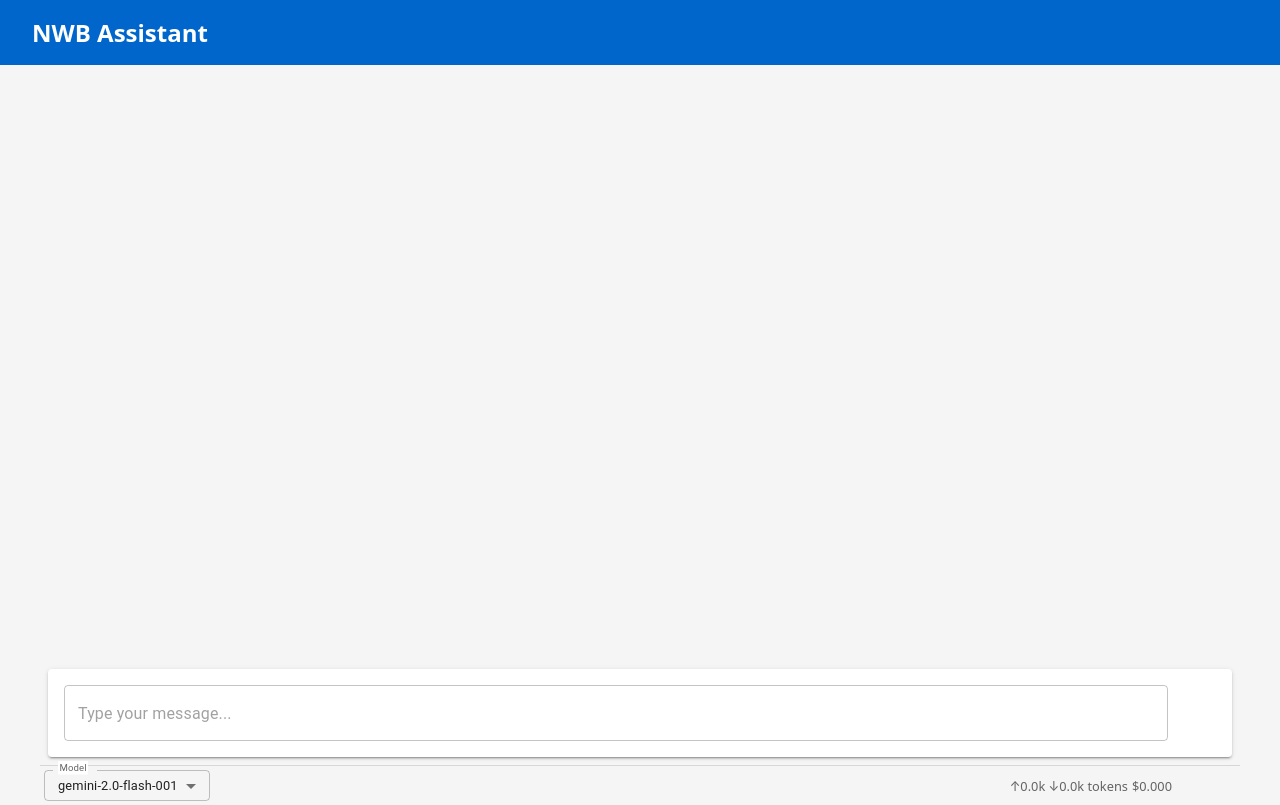
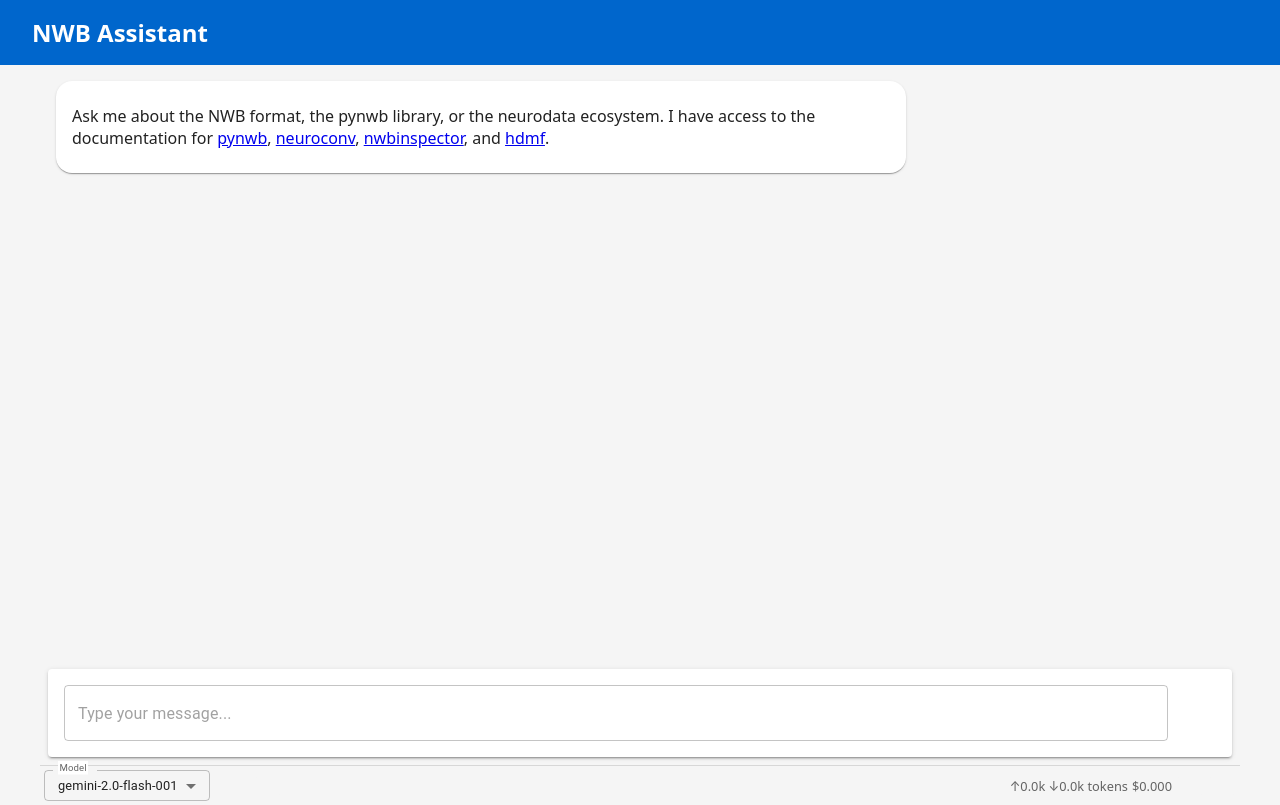
Before and after one commit to magland/nwb-assistant, a React (Vite) app: page /nwb-assistant/chat in a window 1280 px wide. Built offline with nearby package versions, Linux system fonts and the light colour scheme; some icons are missing.

Commit message:
assistant message

```diff
--- a/src/chat/ChatInterface.tsx
+++ b/src/chat/ChatInterface.tsx
@@ -1,6 +1,6 @@
 /* eslint-disable @typescript-eslint/no-explicit-any */
 import { Box, CircularProgress, Stack } from "@mui/material";
-import { FunctionComponent, useEffect, useRef, useState } from "react";
+import { FunctionComponent, useEffect, useMemo, useRef, useState } from "react";
 import OpenRouterKeyDialog from "./OpenRouterKeyDialog";
 import { ORMessage, ORToolCall } from "./openRouterTypes";
 import MessageInput from "./MessageInput";
@@ -12,10 +12,7 @@ import { getAllTools } from "./allTools";
 
 const MAX_CHAT_COST = 0.25;
 
-const cheapModels = [
-  "google/gemini-2.0-flash-001",
-  "openai/gpt-4o-mini"
-]
+const cheapModels = ["google/gemini-2.0-flash-001", "openai/gpt-4o-mini"];
 
 type ChatInterfaceProps = {
   width: number;
@@ -26,8 +23,8 @@ const ChatInterface: FunctionComponent<ChatInterfaceProps> = ({
   width,
   height,
 }) => {
-  const [selectedModel, setSelectedModel] = useState(() =>
-    localStorage.getItem("selectedModel") || "google/gemini-2.0-flash-001"
+  const [selectedModel, setSelectedModel] = useState(
+    () => localStorage.getItem("selectedModel") || "google/gemini-2.0-flash-001"
   );
 
   // Save model choice to localStorage whenever it changes
@@ -69,7 +66,7 @@ const ChatInterface: FunctionComponent<ChatInterfaceProps> = ({
           askPermissionToRunTool: async (toolCall: ORToolCall) => {
             const allTools = await getAllTools();
             const tool = allTools.find(
-              (t) => t.toolFunction.name === toolCall.function.name,
+              (t) => t.toolFunction.name === toolCall.function.name
             );
             if (!tool) {
               throw new Error(`Tool not found: ${toolCall.function.name}`);
@@ -88,7 +85,7 @@ const ChatInterface: FunctionComponent<ChatInterfaceProps> = ({
                 if (toolCall2 === toolCall) {
                   setToolCallForPermission(undefined);
                   approvedToolCalls.current = approvedToolCalls.current.filter(
-                    (x) => x.toolCall !== toolCallForPermission,
+                    (x) => x.toolCall !== toolCallForPermission
                   );
                   return approved;
                 }
@@ -96,8 +93,8 @@ const ChatInterface: FunctionComponent<ChatInterfaceProps> = ({
               await new Promise((resolve) => setTimeout(resolve, 100));
             }
           },
-          openRouterKey
-        },
+          openRouterKey,
+        }
       );
       setPendingMessages(undefined);
 
@@ -179,7 +176,7 @@ const ChatInterface: FunctionComponent<ChatInterfaceProps> = ({
 
   const handleDeleteChat = () => {
     const confirmed = window.confirm(
-      "Are you sure you want to delete the entire chat?",
+      "Are you sure you want to delete the entire chat?"
     );
     if (!confirmed) return;
 
@@ -208,6 +205,22 @@ const ChatInterface: FunctionComponent<ChatInterfaceProps> = ({
     }
   };
 
+  const messagesForUi = useMemo(() => {
+    const m = pendingMessages ? pendingMessages : messages;
+    const introMessage: ORMessage = {
+      role: "assistant",
+      content: `
+Ask me about the NWB format, the pynwb library, or the neurodata ecosystem.
+I have access to the documentation for
+[pynwb](https://pynwb.readthedocs.io),
+[neuroconv](https://neuroconv.readthedocs.io),
+[nwbinspector](https://nwbinspector.readthedocs.io),
+and [hdmf](https://hdmf.readthedocs.io).
+`,
+    };
+    return [introMessage, ...m];
+  }, [messages, pendingMessages]);
+
   return (
     <Box
       sx={{
@@ -219,7 +232,7 @@ const ChatInterface: FunctionComponent<ChatInterfaceProps> = ({
       }}
     >
       <MessageList
-        messages={pendingMessages ? pendingMessages : messages}
+        messages={messagesForUi}
         toolCallForPermission={toolCallForPermission}
         onSetToolCallApproval={(toolCall, approved) => {
           approvedToolCalls.current.push({ toolCall, approved });
@@ -229,7 +242,7 @@ const ChatInterface: FunctionComponent<ChatInterfaceProps> = ({
           !isLoading
             ? (msg) => {
                 const confirmed = window.confirm(
-                  "Are you sure you want to delete this message and all subsequent messages?",
+                  "Are you sure you want to delete this message and all subsequent messages?"
                 );
                 if (!confirmed) {
                   return;
@@ -242,7 +255,7 @@ const ChatInterface: FunctionComponent<ChatInterfaceProps> = ({
                 setToolCallForPermission(undefined);
                 approvedToolCalls.current = [];
                 setCurrentPromptText(
-                  typeof msg.content === "string" ? msg.content : "",
+                  typeof msg.content === "string" ? msg.content : ""
                 );
               }
             : undefined
@@ -250,20 +263,26 @@ const ChatInterface: FunctionComponent<ChatInterfaceProps> = ({
       />
       <Stack spacing={1} sx={{ p: 1 }}>
         {cost > MAX_CHAT_COST && (
-          <Box sx={{ color: 'error.main', textAlign: 'center', mb: 1 }}>
-            Chat cost has exceeded ${MAX_CHAT_COST.toFixed(2)}. Please start a new chat.
+          <Box sx={{ color: "error.main", textAlign: "center", mb: 1 }}>
+            Chat cost has exceeded ${MAX_CHAT_COST.toFixed(2)}. Please start a
+            new chat.
           </Box>
         )}
         {!cheapModels.includes(selectedModel) && !openRouterKey && (
-          <Box sx={{ color: 'error.main', textAlign: 'center', mb: 1 }}>
-            To use this model you need to provide your own OpenRouter key. Click the gear icon to enter it.
+          <Box sx={{ color: "error.main", textAlign: "center", mb: 1 }}>
+            To use this model you need to provide your own OpenRouter key. Click
+            the gear icon to enter it.
           </Box>
         )}
         <MessageInput
           currentPromptText={currentPromptText}
           setCurrentPromptText={setCurrentPromptText}
           onSendMessage={handleSendMessage}
-          disabled={isLoading || cost > MAX_CHAT_COST || (!cheapModels.includes(selectedModel) && !openRouterKey)}
+          disabled={
+            isLoading ||
+            cost > MAX_CHAT_COST ||
+            (!cheapModels.includes(selectedModel) && !openRouterKey)
+          }
         />
         {isLoading && (
           <CircularProgress size={20} sx={{ alignSelf: "center" }} />
```
